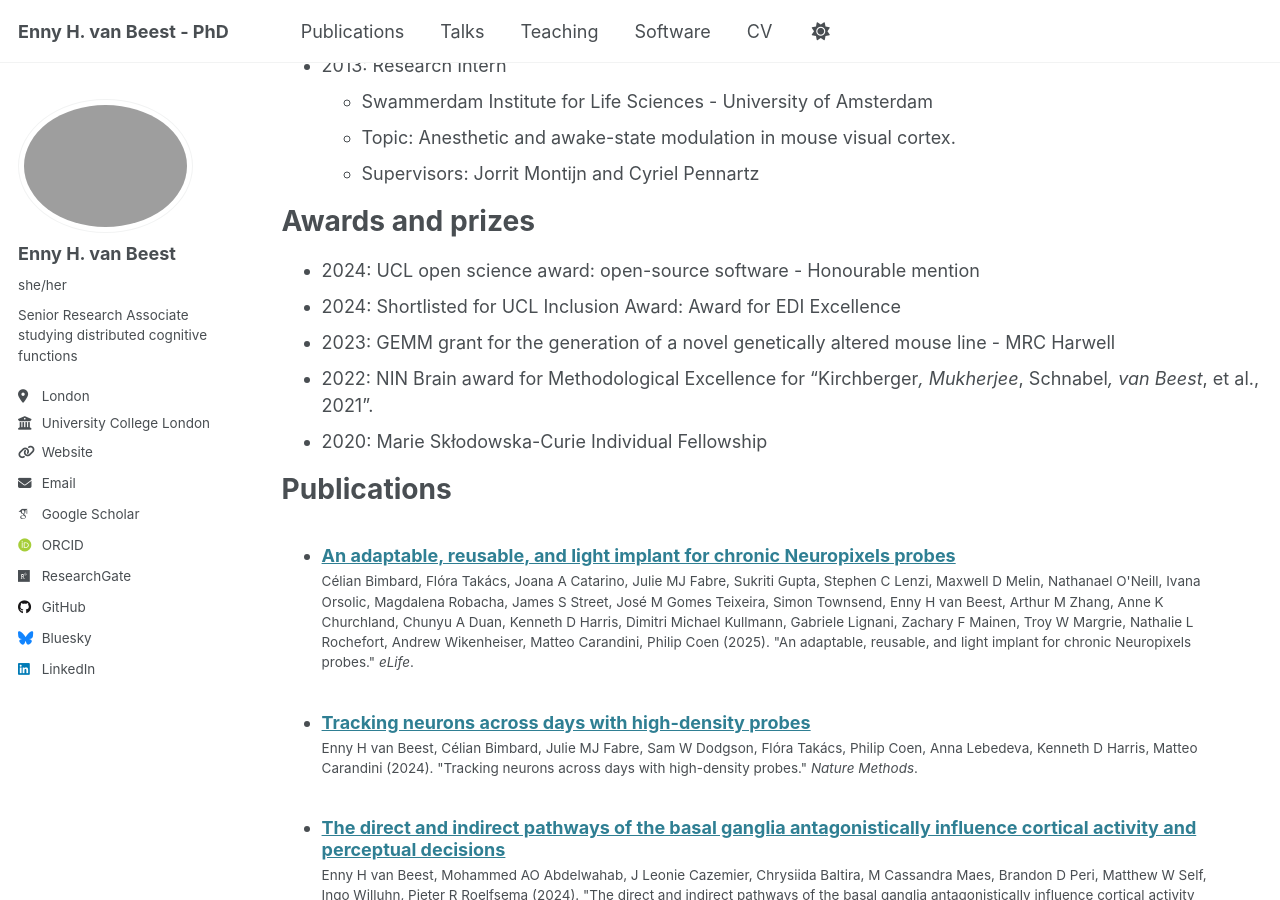
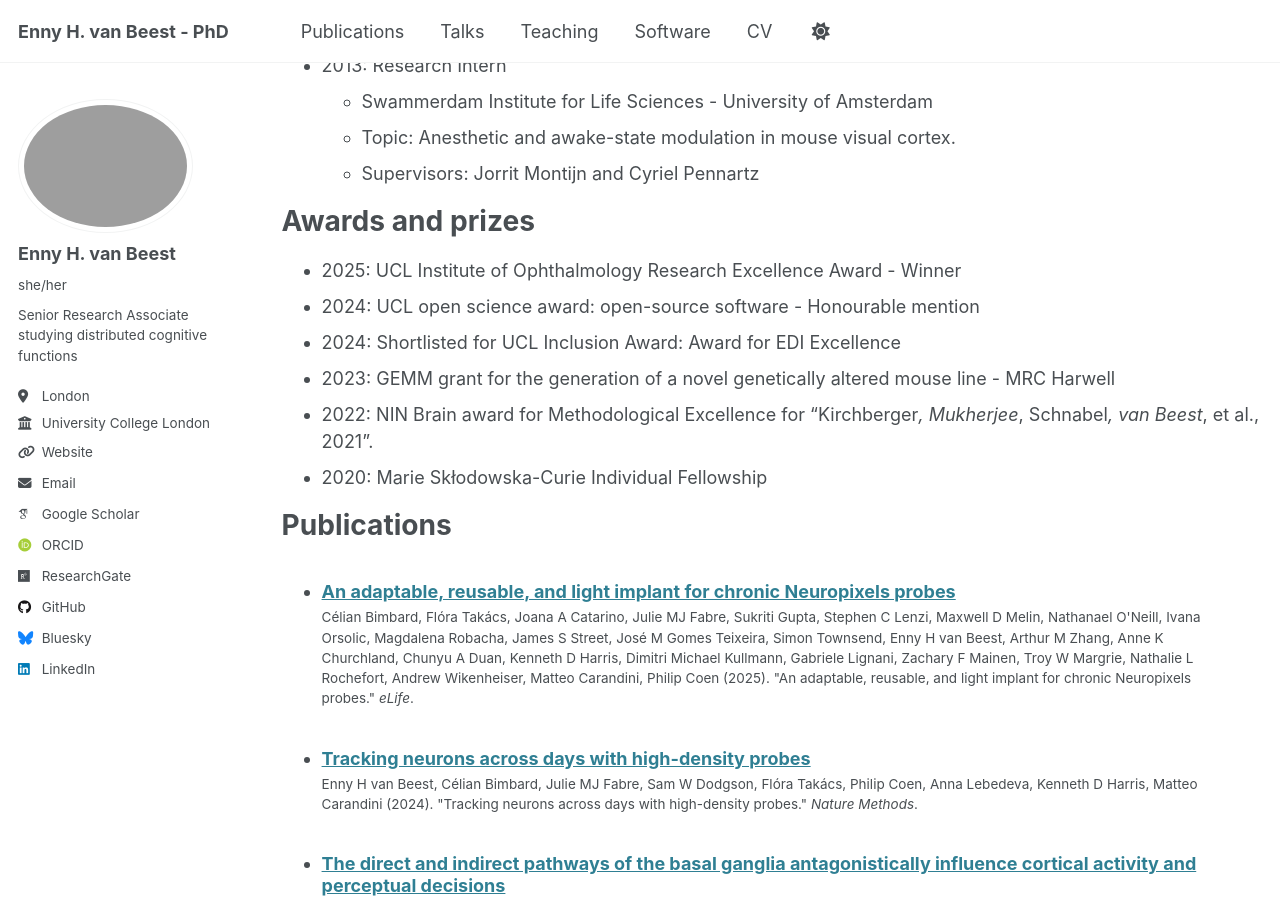
Before and after one commit to EnnyvanBeest/EnnyvanBeest.github.io, a Jekyll site: the page built from _pages/cv.md, in a window 1280 px wide and 900 px high, scrolled down 1057 px. Built offline with Jekyll 4.4.1, drawn with Linux system fonts in a browser that asks for light colours; some web fonts are replaced.

Commit message:
CV Update

```diff
--- a/_pages/cv.md
+++ b/_pages/cv.md
@@ -50,6 +50,7 @@ Work experience
 
 Awards and prizes
 ======
+* 2025: UCL Institute of Ophthalmology Research Excellence Award - Winner
 * 2024: UCL open science award: open-source software - Honourable mention
 * 2024: Shortlisted for UCL Inclusion Award: Award for EDI Excellence
 * 2023: GEMM grant for the generation of a novel genetically altered mouse line - MRC Harwell
```
